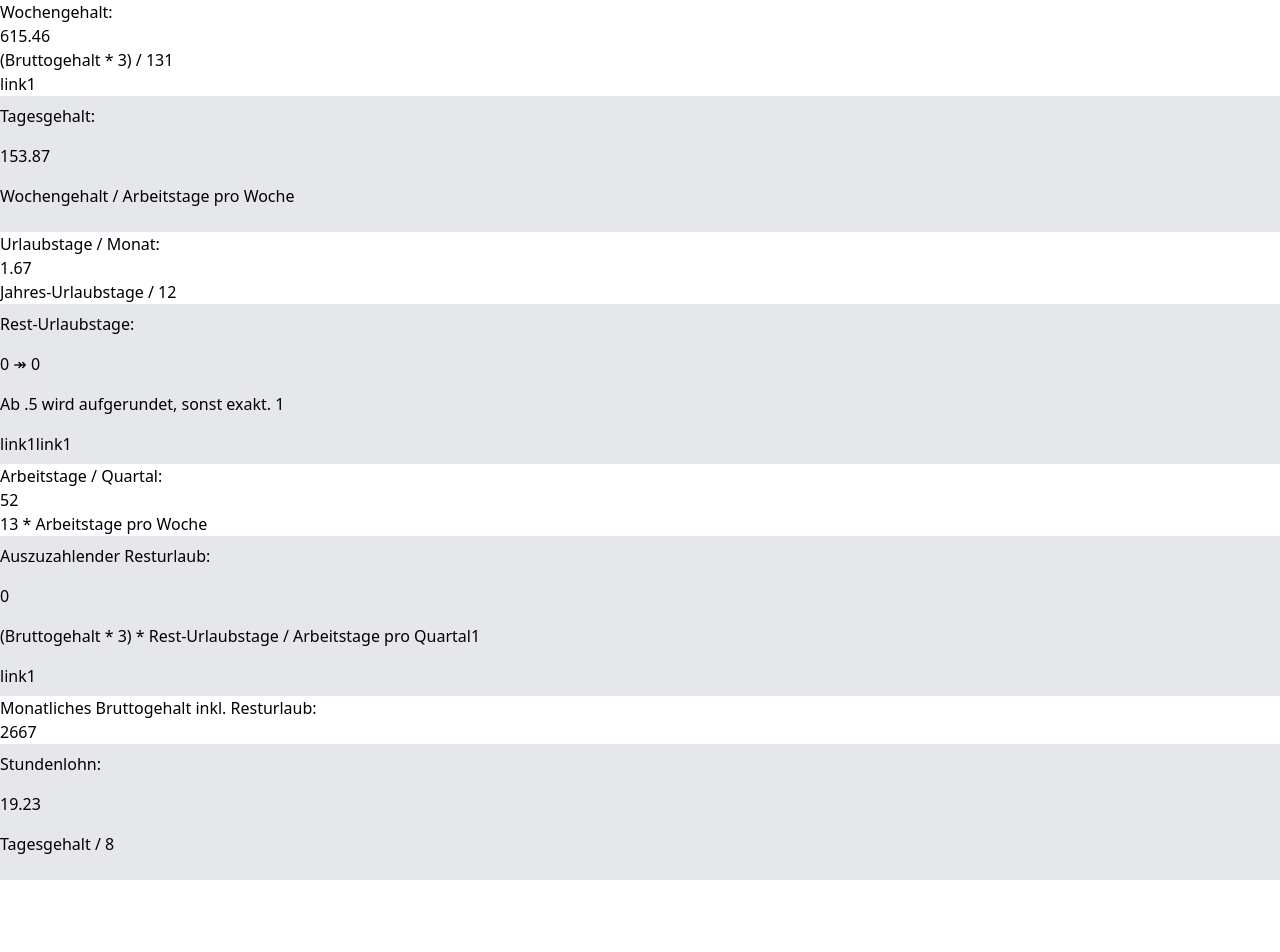
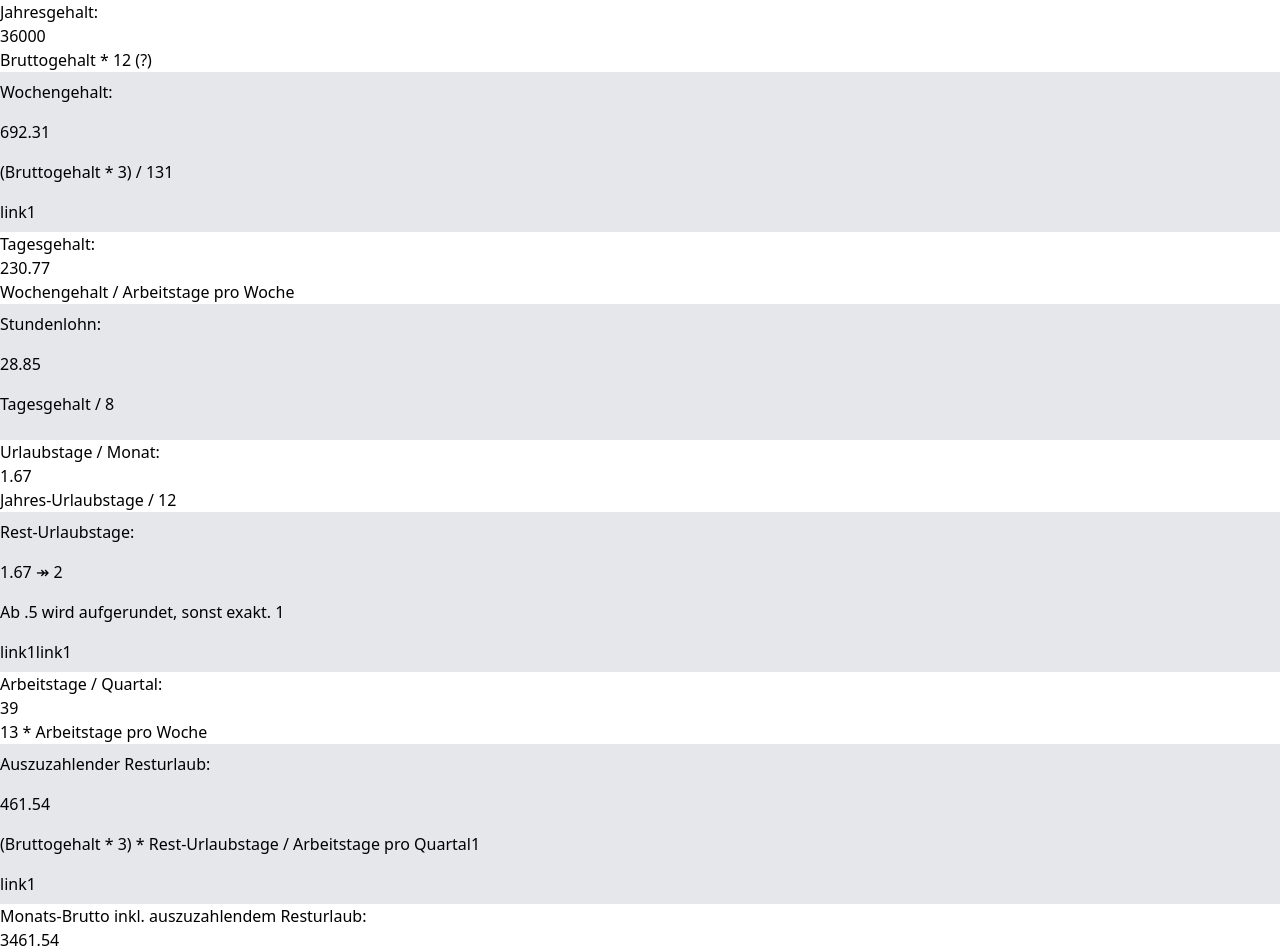
Before and after one commit to cptSwing/urlaubsRechner, a React (Vite) app: page / in a window 1280 px wide. Shown: the part 624-1576 px from the top of the page. Before the commit the page ends 1504 px from the top, so only its background shows below. Built offline with nearby package versions, Linux system fonts and the light colour scheme.

Commit message:
small edits

```diff
--- a/src/components/DataForm.tsx
+++ b/src/components/DataForm.tsx
@@ -2,11 +2,11 @@ import { useEffect, useRef, useState } from "react";
 
 export const DataForm = () => {
     const dataState = useState<UrlaubsData>({
-        brutto: 2667,
+        brutto: 3000,
         urlaubstageJahrInsgesamt: 20,
         urlaubstageJahrGenommen: 0,
-        arbeitsTageWoche: 4,
-        monateGearbeitet: 0,
+        arbeitsTageWoche: 3,
+        monateGearbeitet: 1,
         erstesHalbjahr: true,
     });
     const [data] = dataState;
@@ -28,12 +28,12 @@ export const DataForm = () => {
 
 const BruttoGehalt = ({ dataState }: { dataState: [UrlaubsData, React.Dispatch<React.SetStateAction<UrlaubsData>>] }) => {
     const [data, setData] = dataState;
-    const { brutto, urlaubstageJahrInsgesamt, urlaubstageJahrGenommen, arbeitsTageWoche } = data;
+    const { brutto } = data;
     const bruttoRef = useRef<null | HTMLInputElement>(null);
 
     return (
         <div className="flex h-full flex-col items-start justify-start border p-1">
-            <div className="mb-2 text-sm">Brutto Gehalt:</div>
+            <div className="mb-2 text-sm">Brutto Gehalt / Monat:</div>
             <input
                 ref={bruttoRef}
                 className=""
@@ -335,6 +335,13 @@ const DisplayValues = ({ data }: { data: UrlaubsData }) => {
             <div className="">Quellen</div>
 
             {/* WARN wie wird hier gerundet? */}
+            <div>Jahresgehalt:</div>
+            <div>
+                <span>{brutto * 12}</span>
+            </div>
+            <div className="text-xs">Bruttogehalt * 12 (?)</div>
+            <div className="text-xs" />
+
             <div>Wochengehalt:</div>
             <div>{wochenGehalt ? <span>{wochenGehalt}</span> : <span className="text-red-600">Warte auf Eingabe</span>}</div>
             <div className="text-xs">
@@ -352,6 +359,13 @@ const DisplayValues = ({ data }: { data: UrlaubsData }) => {
             <div className="text-xs">
                 <a target="_blank"></a>
             </div>
+
+            <div className="mb-12 ">Stundenlohn:</div>
+            <div className="mb-12 ">
+                {stundenlohn ? <span>{stundenlohn}</span> : <span className="text-red-600">Warte auf Eingabe</span>}
+            </div>
+            <div className="mb-12 text-xs">Tagesgehalt / 8</div>
+            <div className="mb-12 text-xs" />
 
             <div>Urlaubstage / Monat:</div>
             <div>{urlaubsTageMonat ? <span>{urlaubsTageMonat}</span> : <span className="text-red-600">Warte auf Eingabe</span>}</div>
@@ -421,7 +435,7 @@ const DisplayValues = ({ data }: { data: UrlaubsData }) => {
                 </a>
             </div>
 
-            <div className="mt-5 !border-r-0 bg-purple-400">Monatliches Bruttogehalt inkl. Resturlaub:</div>
+            <div className="mt-5 !border-r-0 bg-purple-400">Monats-Brutto inkl. auszuzahlendem Resturlaub:</div>
             <div className="mt-5 !border-l-0 bg-purple-400 text-white">
                 {typeof auszuzahlen === "number" ? (
                     <span>{brutto + auszuzahlen}</span>
@@ -429,17 +443,8 @@ const DisplayValues = ({ data }: { data: UrlaubsData }) => {
                     <span className="text-red-600">Warte auf Eingabe</span>
                 )}
             </div>
-            <div />
-            <div />
-
-            <div className="mt-4 ">Stundenlohn:</div>
-            <div className="mt-4 ">
-                {stundenlohn ? <span>{stundenlohn}</span> : <span className="text-red-600">Warte auf Eingabe</span>}
-            </div>
-            <div className="mt-4 text-xs">Tagesgehalt / 8</div>
-            <div className="mt-4 text-xs">
-                <a target="_blank"></a>
-            </div>
+            <div className="mt-5 !border-r-0 bg-purple-400"></div>
+            <div className="mt-5 !border-l-0 bg-purple-400 text-white"></div>
         </div>
     );
 };
--- a/src/index.html
+++ b/src/index.html
@@ -5,7 +5,7 @@
         <link href="./style.css" rel="stylesheet" />
         <link rel="manifest" href="./manifest.webmanifest" />
 
-        <title>Urlaubs-Rechner</title>
+        <title>Restgehalts-Rechner (nicht genommene Urlaubstage)</title>
     </head>
     <body>
         <div id="app"></div>
```
Also changed, not shown: 1 other file (tests, documents, lock files or other folders).
